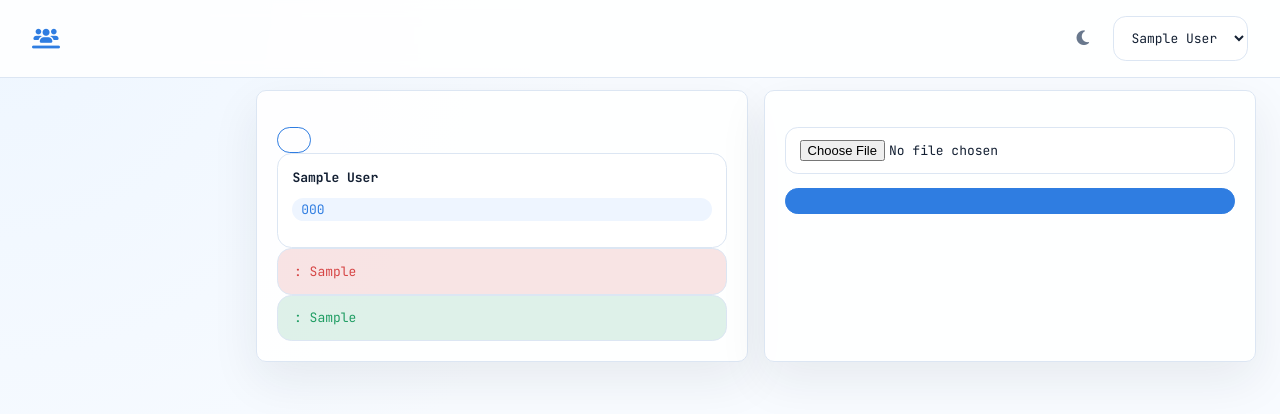
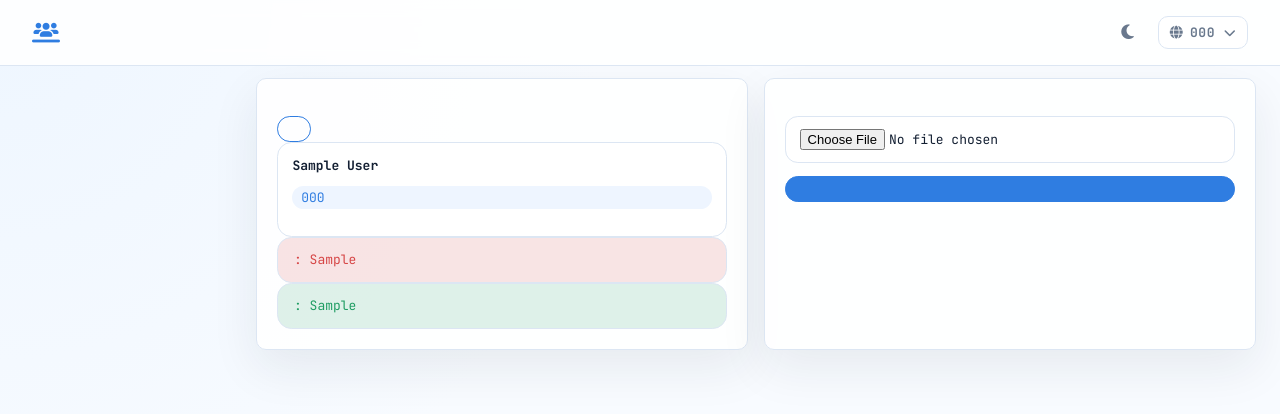
Before and after one commit to albercuba/Roster-Hub, a FastAPI app: template app/templates/admin_languages.html in a window 1280 px wide. Shown: the top 414 px of the page. Run offline with FastAPI, Linux system fonts and the light colour scheme; the template is opened without the code that fills it: most values are stand-ins (such as "Sample title", 1, 10 or a date in 2020); parts of the project's set-up code (start-up, migrations or seed data) failed here and were passed over.

Commit message:
style: restyle topbar language selector with iso code

```diff
--- a/app/static/style.css
+++ b/app/static/style.css
@@ -125,6 +125,58 @@ a {
 .topbar-theme-button[data-current-theme="light"] .theme-icon-moon,
 .topbar-theme-button[data-current-theme="dark"] .theme-icon-sun {
     display: inline-flex;
+}
+.topbar-language-control {
+    position: relative;
+    display: inline-flex;
+    align-items: center;
+    gap: 0.45rem;
+    min-width: 0;
+    padding: 0.45rem 2rem 0.45rem 0.7rem;
+    border: 1px solid var(--line);
+    border-radius: var(--radius);
+    background: var(--panel-strong);
+    color: var(--muted);
+    cursor: pointer;
+    transition: border-color 0.16s ease, color 0.16s ease, box-shadow 0.16s ease;
+}
+.topbar-language-control:hover,
+.topbar-language-control:focus-within {
+    color: var(--accent);
+    border-color: var(--accent);
+}
+.topbar-language-icon,
+.topbar-language-caret {
+    display: inline-flex;
+    align-items: center;
+    justify-content: center;
+    line-height: 1;
+}
+.topbar-language-value {
+    min-width: 2ch;
+    font-weight: 700;
+    letter-spacing: 0.04em;
+}
+.topbar-language-caret {
+    position: absolute;
+    right: 0.7rem;
+    top: 50%;
+    transform: translateY(-50%);
+    font-size: 0.75rem;
+    pointer-events: none;
+}
+.topbar-language-select {
+    position: absolute;
+    inset: 0;
+    width: 100%;
+    height: 100%;
+    margin: 0;
+    opacity: 0;
+    cursor: pointer;
+}
+.topbar-language-select option {
+    color: var(--text);
+    background: var(--panel-strong);
 }
 .topbar-select {
     min-width: 120px;
--- a/app/templates/base.html
+++ b/app/templates/base.html
@@ -37,11 +37,16 @@
                     </button>
                 </form>
                 <form action="/preferences/language" method="post" class="inline-form topbar-select-form">
-                    <select name="language_code" class="select topbar-select" onchange="this.form.submit()" aria-label="{{ t('nav.language') }}">
-                        {% for option in language_options %}
-                        <option value="{{ option.code }}" {% if option.code == lang.code %}selected{% endif %}>{{ option.display_name }}</option>
-                        {% endfor %}
-                    </select>
+                    <label class="topbar-language-control" aria-label="{{ t('nav.language') }}" title="{{ t('nav.language') }}">
+                        <span class="topbar-language-icon" aria-hidden="true"><i class="fa-solid fa-globe"></i></span>
+                        <span class="topbar-language-value" aria-hidden="true">{{ lang.code }}</span>
+                        <span class="topbar-language-caret" aria-hidden="true"><i class="fa-solid fa-chevron-down"></i></span>
+                        <select name="language_code" class="topbar-language-select" onchange="this.form.submit()" aria-label="{{ t('nav.language') }}">
+                            {% for option in language_options %}
+                            <option value="{{ option.code }}" {% if option.code == lang.code %}selected{% endif %}>{% if option.code == lang.code %}{{ option.code }}{% else %}{{ option.code }} · {{ option.display_name }}{% endif %}</option>
+                            {% endfor %}
+                        </select>
+                    </label>
                 </form>
                 {% if user %}
                 <span class="user-summary"><i class="fa-solid fa-user"></i> {{ user.email }}</span>
```
